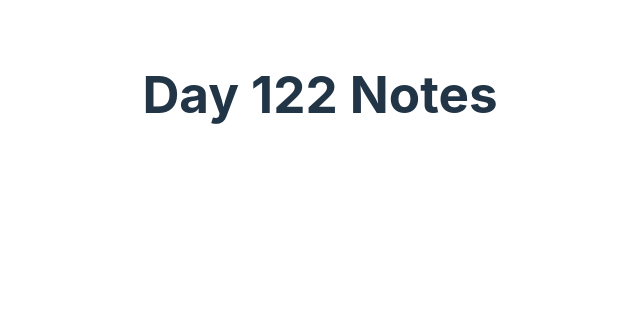
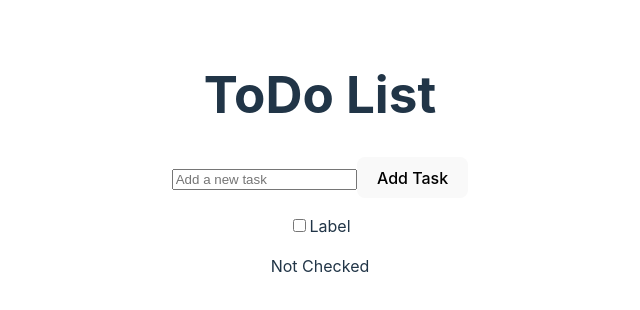
Before and after one commit to felixchen3674/react04292024, a React (Vite) app in the folder homework/react_homework/: page / in a window 1280 px wide. Shown: the top 310 px of the page, without its empty margins (320-960 px from the left). Built offline with nearby package versions, Linux system fonts and the light colour scheme.

Commit message:
day13 interactivity

```diff
--- a/homework/react_homework/src/App.tsx
+++ b/homework/react_homework/src/App.tsx
@@ -1,12 +1,16 @@
-import "./App.css";
-import Day11Play from "./day11_describing_the_ui/notes";
-import Day12Play from "./day12_interactivity/notes";
+import './App.css';
+import Day11Play from './day11_describing_the_ui/notes';
+import Checkbox from './day12_interactivity/ControlledComponents/Checkbox';
+import TodoListApp from './day12_interactivity/TodoListApp';
+import Day12Play from './day12_interactivity/notes';
 
 function App() {
   return (
     <>
       {/* <Day11Play /> */}
-      <Day12Play />
+      {/* <Day12Play /> */}
+      <TodoListApp />
+      <Checkbox />
     </>
   );
 }
--- a/homework/react_homework/src/day12_interactivity/ControlledComponents/Checkbox.tsx
+++ b/homework/react_homework/src/day12_interactivity/ControlledComponents/Checkbox.tsx
@@ -1,3 +1,22 @@
+import React, { useState, ChangeEvent } from 'react';
 export default function Checkbox() {
-  return <div>Checkbox</div>;
+  const [isChecked, setIsChecked] = useState<boolean>(false);
+
+  const handleCheckboxChange = (e: ChangeEvent<HTMLInputElement>) => {
+    setIsChecked(e.target.checked);
+  };
+
+  return (
+    <div>
+      <label>
+        <input
+          type="checkbox"
+          checked={isChecked}
+          onChange={handleCheckboxChange}
+        />
+        Label
+      </label>
+      <p>{isChecked ? 'Checked' : 'Not Checked'}</p>
+    </div>
+  );
 }
--- a/homework/react_homework/src/day12_interactivity/TodoListApp/index.tsx
+++ b/homework/react_homework/src/day12_interactivity/TodoListApp/index.tsx
@@ -1,4 +1,83 @@
+import { ChangeEvent, FormEvent, useState } from 'react';
+import './index.css';
+interface ToDo {
+  id: number;
+  task: string;
+  isEditing: boolean;
+}
 export default function TodoListApp() {
   // write your todo list app here
-  return <div>TodoListApp</div>;
+  const [todos, setTodos] = useState<ToDo[]>([]);
+  const [newTask, setNewTask] = useState<string>('');
+  const [editingTask, setEditingTask] = useState<string>('');
+
+  const handleAddTask = (e: FormEvent) => {
+    e.preventDefault();
+    if (newTask.trim() === '') return;
+    setTodos([...todos, { id: Date.now(), task: newTask, isEditing: false }]);
+    setNewTask('');
+  };
+
+  const handleDeleteTask = (id: number) => {
+    setTodos(todos.filter((todo) => todo.id !== id));
+  };
+
+  const handleEditTask = (id: number) => {
+    setTodos(
+      todos.map((todo) =>
+        todo.id === id ? { ...todo, isEditing: !todo.isEditing } : todo
+      )
+    );
+  };
+
+  const handleUpdateTask = (id: number, newTask: string) => {
+    setTodos(
+      todos.map((todo) =>
+        todo.id === id ? { ...todo, task: newTask, isEditing: false } : todo
+      )
+    );
+  };
+
+  const handleInputChange = (e: ChangeEvent<HTMLInputElement>) => {
+    setNewTask(e.target.value);
+  };
+
+  const handleEditingInputChange = (e: ChangeEvent<HTMLInputElement>) => {
+    setEditingTask(e.target.value);
+  };
+
+  return (
+    <div className="todo-container">
+      <h1>ToDo List</h1>
+      <form onSubmit={handleAddTask}>
+        <input
+          type="text"
+          value={newTask}
+          onChange={handleInputChange}
+          placeholder="Add a new task"
+        />
+        <button type="submit">Add Task</button>
+      </form>
+      <ul>
+        {todos.map((todo) => (
+          <li key={todo.id}>
+            {todo.isEditing ? (
+              <input
+                type="text"
+                defaultValue={todo.task}
+                onChange={handleEditingInputChange}
+                onBlur={() => handleUpdateTask(todo.id, editingTask)}
+              />
+            ) : (
+              <span>{todo.task}</span>
+            )}
+            <button onClick={() => handleEditTask(todo.id)}>
+              {todo.isEditing ? 'Save' : 'Edit'}
+            </button>
+            <button onClick={() => handleDeleteTask(todo.id)}>Delete</button>
+          </li>
+        ))}
+      </ul>
+    </div>
+  );
 }
--- /dev/null
+++ b/homework/react_homework/src/day12_interactivity/notes/MycComponent.tsx
@@ -0,0 +1,38 @@
+import { useState, ChangeEvent } from 'react';
+
+interface Car {
+  year: number;
+  make: string;
+  model: string;
+}
+
+export default function MyComponent() {
+  const [car, setCar] = useState<Car>({
+    year: 2024,
+    make: 'ford',
+    model: 'Mustang',
+  });
+
+  const handleYearChange = (e: ChangeEvent<HTMLInputElement>) => {
+    setCar((c) => ({ ...c, year: parseInt(e.target.value) }));
+  };
+
+  const handleMakeChange = (e: ChangeEvent<HTMLInputElement>) => {
+    setCar((c) => ({ ...c, make: e.target.value }));
+  };
+
+  const handleModelChange = (e: ChangeEvent<HTMLInputElement>) => {
+    setCar((c) => ({ ...c, model: e.target.value }));
+  };
+
+  return (
+    <div>
+      <p>
+        Your car is: {car.year} {car.make} {car.model}
+      </p>
+      <input type="number" value={car.year} onChange={handleYearChange} />
+      <input type="text" value={car.make} onChange={handleMakeChange} />
+      <input type="text" value={car.model} onChange={handleModelChange} />
+    </div>
+  );
+}
--- /dev/null
+++ b/homework/react_homework/src/day12_interactivity/notes/index.css
@@ -0,0 +1,76 @@
+/* index.css */
+body {
+  font-family: Arial, sans-serif;
+  margin: 0;
+  padding: 0;
+  background-color: #f0f0f0;
+}
+
+div {
+  max-width: 600px;
+  margin: 50px auto;
+  padding: 20px;
+  background-color: white;
+  border-radius: 8px;
+  box-shadow: 0 0 10px rgba(0, 0, 0, 0.1);
+}
+
+h1 {
+  font-size: 24px;
+  margin-bottom: 20px;
+  color: #333;
+}
+
+h2 {
+  font-size: 20px;
+  margin-bottom: 15px;
+  color: #666;
+}
+
+form {
+  display: flex;
+  flex-direction: column;
+}
+
+label {
+  margin-bottom: 5px;
+  font-size: 16px;
+  color: #555;
+}
+
+input[type='text'],
+textarea,
+select {
+  margin-bottom: 20px;
+  padding: 10px;
+  font-size: 14px;
+  border: 1px solid #ccc;
+  border-radius: 4px;
+}
+
+input[type='text']:focus,
+textarea:focus,
+select:focus {
+  border-color: #007bff;
+  outline: none;
+}
+
+textarea {
+  resize: vertical;
+  min-height: 100px;
+}
+
+button {
+  padding: 10px 15px;
+  font-size: 16px;
+  color: black;
+  background-color: #007bff;
+  border: none;
+  border-radius: 4px;
+  cursor: pointer;
+  transition: background-color 0.3s;
+}
+
+button:hover {
+  background-color: #0056b3;
+}
--- a/homework/react_homework/src/day12_interactivity/notes/index.tsx
+++ b/homework/react_homework/src/day12_interactivity/notes/index.tsx
@@ -1,8 +1,39 @@
+import { useState } from 'react';
+import './index.css';
+import MycComponent from './MycComponent';
+
 export default function Day12Play() {
+  const [title, setTitle] = useState<string>('');
+  const [body, setBody] = useState<string>('');
+  const [author, setAuthor] = useState<string>('mia');
   return (
     <div>
       <h1>Day 122 Notes</h1>
+      <h2>Add a New Blog</h2>
+      <form>
+        <label>Blog title:</label>
+        <input
+          type="text"
+          required
+          value={title}
+          onChange={(e) => setTitle(e.target.value)}
+        />
+        <label>Blog content:</label>
+        <textarea
+          required
+          value={body}
+          onChange={(e) => setBody(e.target.value)}
+        ></textarea>
+        <label>Blog author:</label>
+        <select value={author} onChange={(e) => setAuthor(e.target.value)}>
+          <option value="mia">mia</option>
+          <option value="zhe">zhe</option>
+        </select>
+        <button type="submit">Add a blog</button>
+        <p>{author}</p>
+      </form>
       {/* This is your play around code */}
+      <MycComponent />
     </div>
   );
 }
```
Also changed, not shown: homework/react_homework/src/day12_interactivity/TodoListApp/index.css (added). Lines whose indentation alone changed are shown as unchanged.
